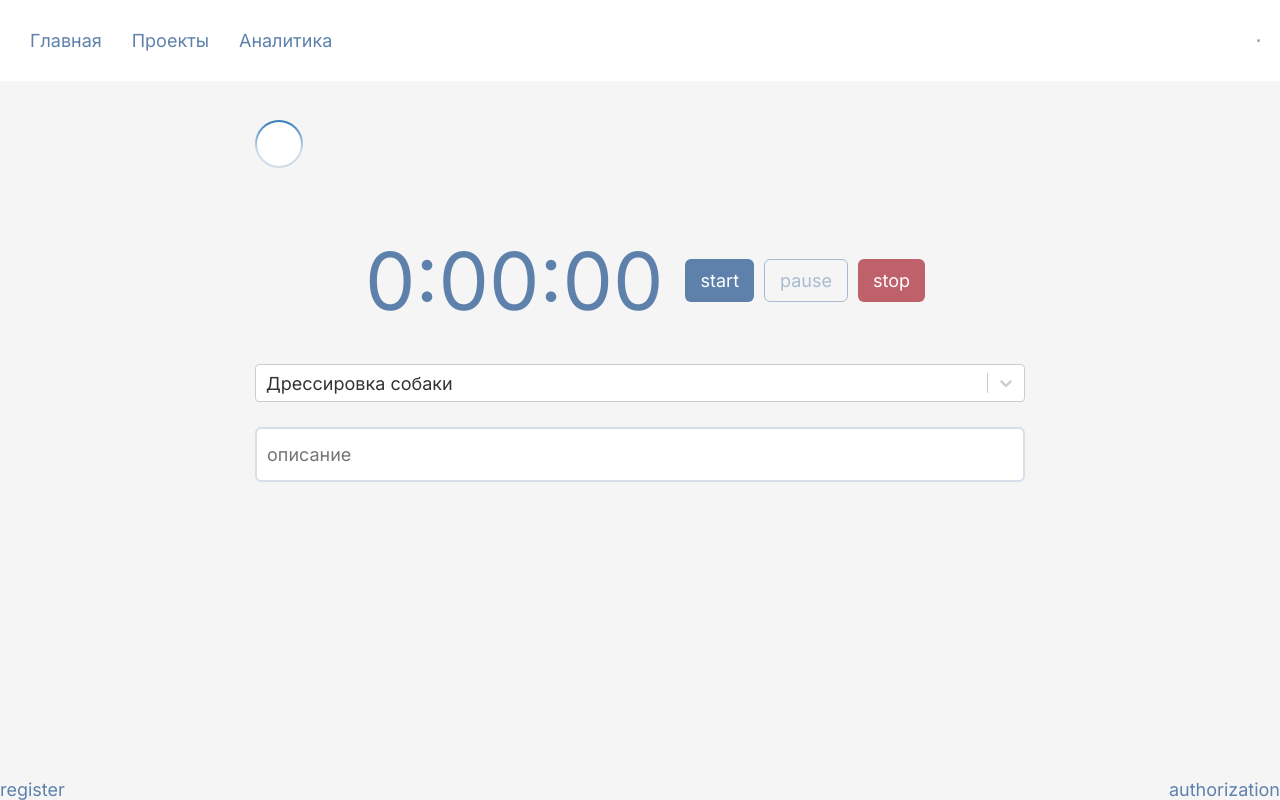
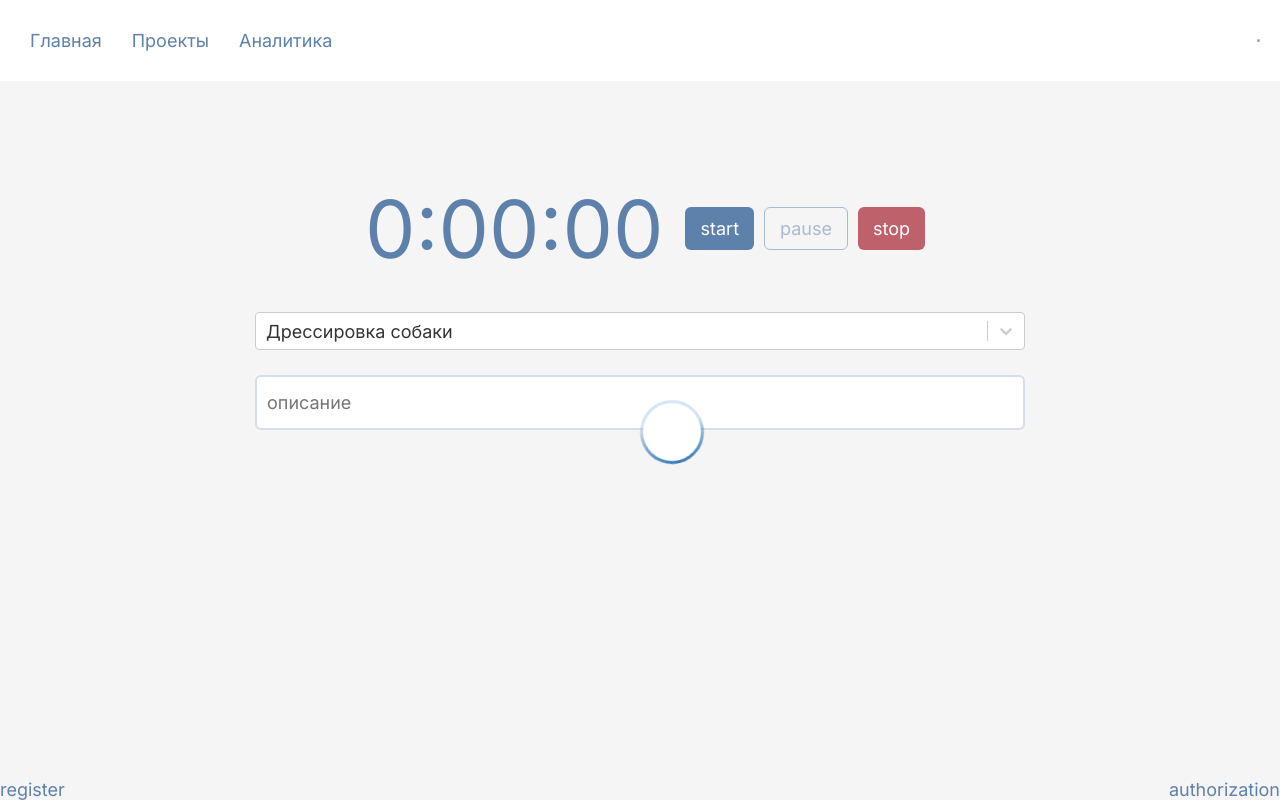
Before and after one commit to BerezinPas/time-managment, a React (Vite) app: page / in a window 1280 px wide. Built offline with nearby package versions, Linux system fonts and the light colour scheme; data requests are answered from the project's data file; sample sign-in values are in the browser's storage.

Commit message:
Компонент Loader

```diff
--- a/src/App.module.scss
+++ b/src/App.module.scss
@@ -77,42 +77,3 @@ body {
 	background-color: #fee9e9;
 	border-radius: 6px;
 }
-
-:global {
-	.loader {
-		width: 48px;
-		height: 48px;
-		border-radius: 50%;
-		display: inline-block;
-		position: relative;
-		background: linear-gradient(
-			0deg,
-			rgba(51, 122, 183, 0.2) 33%,
-			#337ab7 100%
-		);
-		box-sizing: border-box;
-		animation: rotation 1s linear infinite;
-
-		&::after {
-			content: '';
-			box-sizing: border-box;
-			position: absolute;
-			left: 50%;
-			top: 50%;
-			transform: translate(-50%, -50%);
-			width: 44px;
-			height: 44px;
-			border-radius: 50%;
-			background: #ffffff;
-		}
-	}
-}
-
-@keyframes :global(rotation) {
-	0% {
-		transform: rotate(0deg);
-	}
-	100% {
-		transform: rotate(360deg);
-	}
-}
--- a/src/components/index.js
+++ b/src/components/index.js
@@ -3,3 +3,4 @@ export * from './footer/footer';
 export * from './Input/input';
 export * from './button/button';
 export * from './load-more/load-more';
+export * from './loader/loader';
--- /dev/null
+++ b/src/components/loader/loader.jsx
@@ -0,0 +1,5 @@
+import styles from './loader.module.scss';
+
+export const Loader = () => {
+	return <div className={styles.loader}></div>;
+};
--- /dev/null
+++ b/src/components/loader/loader.module.scss
@@ -0,0 +1,33 @@
+.loader {
+	position: absolute;
+	top: 50%;
+	left: 50%;
+	width: 64px;
+	height: 64px;
+	border-radius: 50%;
+	display: inline-block;
+	background: linear-gradient(0deg, rgba(51, 122, 183, 0.2) 33%, #337ab7 100%);
+	transform: translate(-50%, -50%);
+	animation: rotation 1s linear infinite;
+
+	&::after {
+		content: '';
+		position: absolute;
+		left: 50%;
+		top: 50%;
+		transform: translate(-50%, -50%);
+		width: 58px;
+		height: 58px;
+		border-radius: 50%;
+		background: #ffffff;
+	}
+}
+
+@keyframes rotation {
+	0% {
+		transform: rotate(0deg);
+	}
+	100% {
+		transform: rotate(360deg);
+	}
+}
--- a/src/pages/main-page/main-page.jsx
+++ b/src/pages/main-page/main-page.jsx
@@ -1,7 +1,7 @@
 import { useDispatch, useSelector } from 'react-redux';
 import { selectProjects } from '../../selectors';
 import { useEffect, useRef, useState } from 'react';
-import { Input, Button } from '../../components';
+import { Input, Button, Loader } from '../../components';
 import { formateTimeStampToHHMMSS } from '../../utils';
 import { createTrackAsync } from '../../actions';
 import Select from 'react-select';
@@ -80,7 +80,7 @@ export const MainPage = () => {
 
 	return (
 		<div className={styles.wrapper}>
-			<span className="loader"></span>
+			<Loader />
 			<div>
 				<div className={styles.top}>
 					<div className={styles.timer}>
--- a/src/routes/protected-route.jsx
+++ b/src/routes/protected-route.jsx
@@ -2,13 +2,14 @@ import { Navigate } from 'react-router-dom';
 import { useCheckAuthorizate } from '../hooks';
 import { useSelector } from 'react-redux';
 import { selectUserIsReady } from '../selectors';
+import { Loader } from '../components';
 
 export const ProtectedRoute = ({ children, isInversed = false }) => {
 	const isAuth = useCheckAuthorizate();
 	const isReady = useSelector(selectUserIsReady);
 
 	if (!isReady) {
-		return <span className="loader"></span>;
+		return <Loader />;
 	}
 
 	if (isInversed && isAuth) {
```
